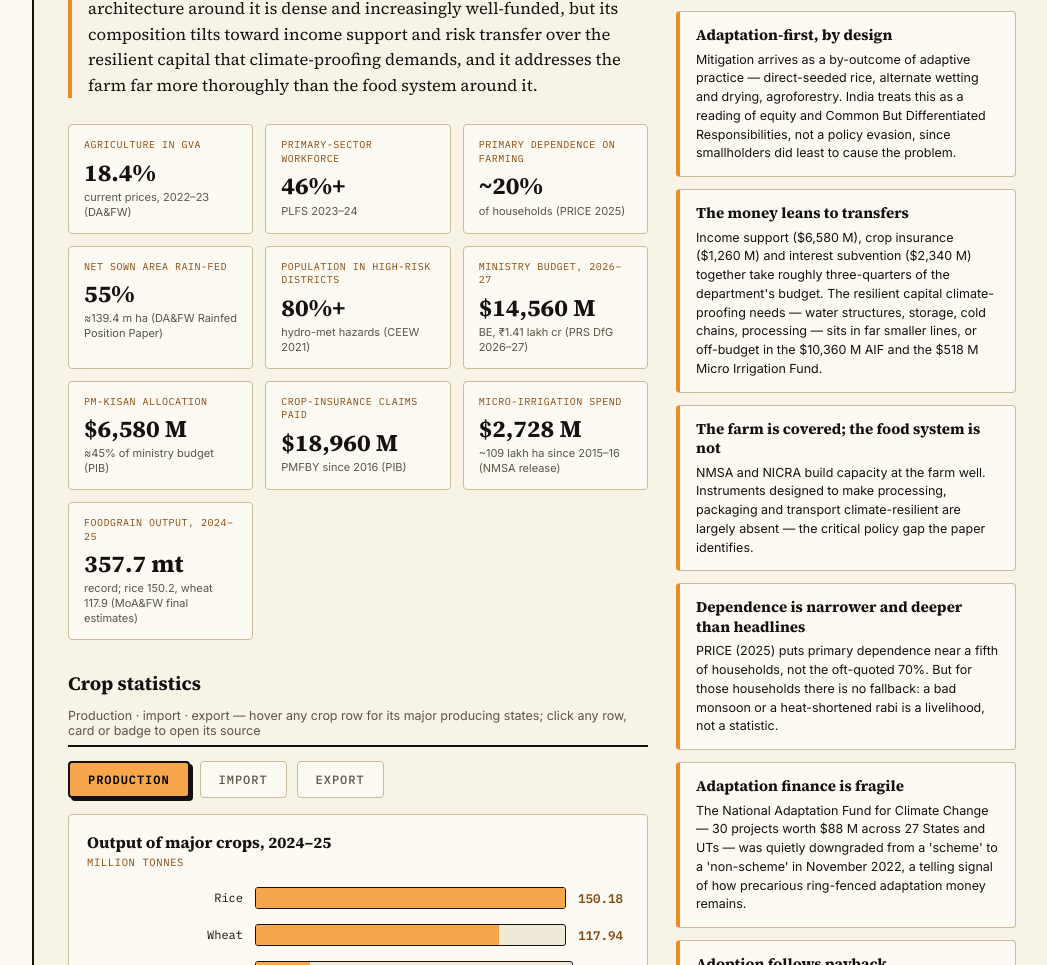
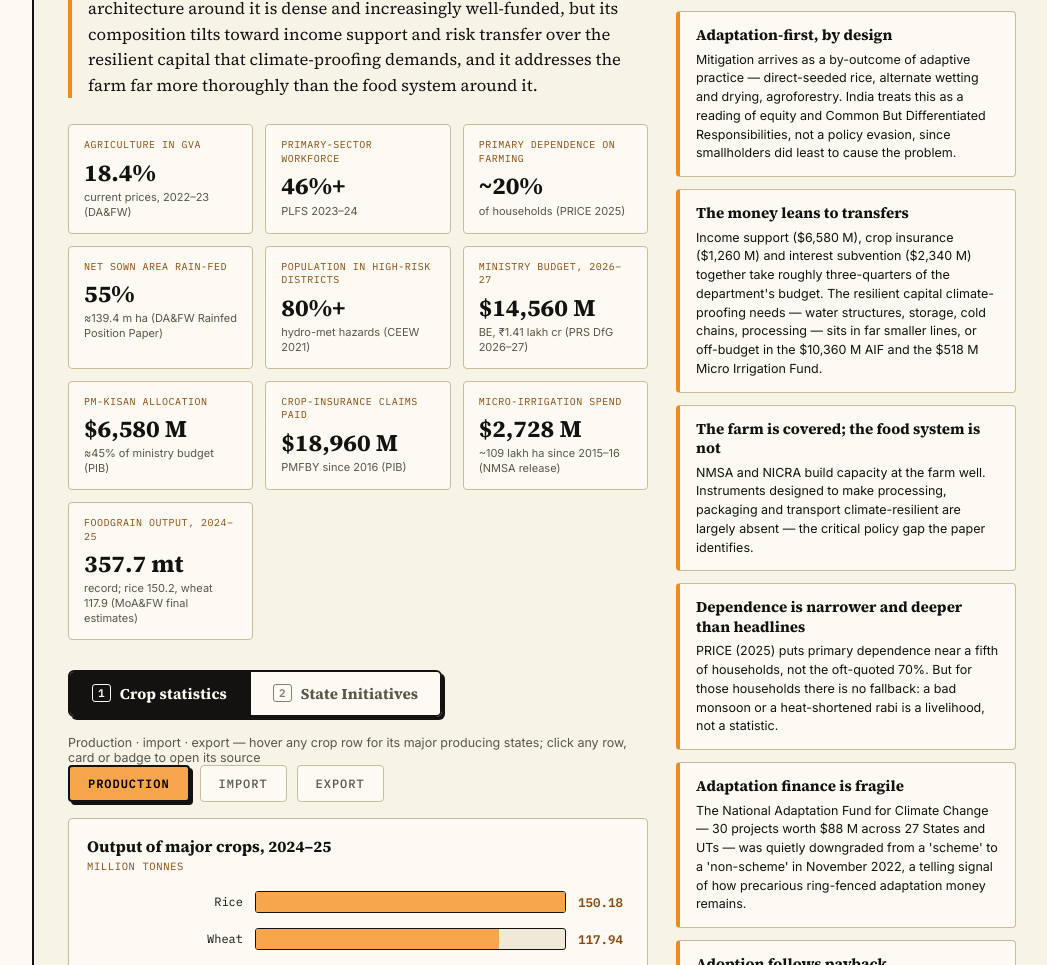
Before and after one commit to arkapyd/countries, a plain HTML site: page index.html in a window 1280 px wide. Shown: the part 206-1171 px from the top of the page, without its empty margins (230-1277 px from the left). Drawn offline with Linux system fonts and the light colour scheme.

Commit message:
Update index.html

```diff
--- a/index.html
+++ b/index.html
@@ -73,9 +73,20 @@
 
   .panel{margin-bottom:30px;}
   .panel.window + .panel.window{margin-top:8px;}
+  .window-sub{margin:0 0 14px;}
   .panel-head{display:flex;align-items:baseline;gap:12px;margin-bottom:14px;flex-wrap:wrap;border-bottom:2px solid var(--ink);padding-bottom:7px;}
   .panel-head h3{font-family:var(--font-display);font-size:19px;font-weight:700;margin:0;}
   .panel-sub{font-size:12.5px;color:var(--ink-soft);margin:0;}
+
+  /* window switcher — chunkier segmented control, distinct from tabs */
+  .window-switch{display:flex;gap:0;margin-bottom:18px;border:2px solid var(--ink);border-radius:6px;overflow:hidden;width:fit-content;max-width:100%;box-shadow:3px 3px 0 var(--ink);flex-wrap:wrap;}
+  .window-btn{font-family:var(--font-display);font-size:15px;font-weight:700;letter-spacing:.01em;padding:11px 22px;background:var(--eggshell-raised);color:var(--ink-soft);border:none;border-right:2px solid var(--ink);cursor:pointer;transition:background .16s ease,color .16s ease;display:flex;align-items:center;gap:9px;}
+  .window-switch .window-btn:last-child{border-right:none;}
+  .window-btn .win-num{font-family:var(--font-mono);font-size:11px;font-weight:600;border:1.5px solid currentColor;border-radius:3px;padding:1px 5px;opacity:.75;}
+  .window-btn:hover{background:var(--cream-orange);color:#000;}
+  .window-btn.active{background:var(--ink);color:var(--eggshell-raised);}
+  .window-btn.active .win-num{opacity:1;}
+  @media (max-width:520px){ .window-btn{flex:1;justify-content:center;padding:11px 12px;font-size:13.5px;} }
 
   /* tabs */
   .tab-row{display:flex;gap:10px;margin-bottom:16px;flex-wrap:wrap;}
@@ -234,6 +245,7 @@
       <div class="body-left">
         <p class="thesis" id="thesis"></p>
         <section class="kpi-strip" id="kpiStrip" aria-label="Summary indicators"></section>
+        <div class="window-switch" id="windowSwitch" role="tablist" aria-label="Windows"></div>
         <div id="windowsHost"></div>
       </div>
 
@@ -296,7 +308,7 @@
     } catch (e) {}
   }
   document.addEventListener("click", function (e) {
-    if (e.target.closest(".country-row, .kpi-card, .insight-card, .trade-card, .chart-card, .tab-btn, .rank-badge, .crop-bar-line, .crop-states a, .chart-src a, .sound-toggle, .glossary-btn, .gloss-item")) tick();
+    if (e.target.closest(".country-row, .kpi-card, .insight-card, .trade-card, .chart-card, .tab-btn, .window-btn, .rank-badge, .crop-bar-line, .crop-states a, .chart-src a, .sound-toggle, .glossary-btn, .gloss-item")) tick();
   });
   $("soundToggle").addEventListener("click", function () {
     soundOn = !soundOn;
@@ -427,6 +439,7 @@
 
   // remembers the active tab per window, keyed by window id
   var activeTabByWindow = {};
+  var activeWindowId = null;
 
   function getWindows(c) {
     if (c.windows && c.windows.length) return c.windows;
@@ -435,17 +448,37 @@
   }
 
   function renderWindows(c) {
+    var wins = getWindows(c);
+    var sw = $("windowSwitch");
     var host = $("windowsHost");
+    sw.innerHTML = "";
     host.innerHTML = "";
-    getWindows(c).forEach(function (win) { host.appendChild(buildWindow(c, win)); });
+    if (!wins.length) return;
+    if (!activeWindowId || !wins.some(function (w) { return w.id === activeWindowId; })) {
+      activeWindowId = wins[0].id;
+    }
+    sw.style.display = wins.length > 1 ? "" : "none";
+
+    wins.forEach(function (win, i) {
+      var b = el("button", "window-btn" + (win.id === activeWindowId ? " active" : ""),
+        '<span class="win-num">' + (i + 1) + '</span><span>' + esc(win.heading || "") + '</span>');
+      b.setAttribute("role", "tab");
+      b.setAttribute("aria-selected", win.id === activeWindowId ? "true" : "false");
+      b.addEventListener("click", function () {
+        if (activeWindowId === win.id) return;
+        activeWindowId = win.id;
+        renderWindows(c);
+      });
+      sw.appendChild(b);
+    });
+
+    var active = wins.filter(function (w) { return w.id === activeWindowId; })[0];
+    host.appendChild(buildWindow(c, active));
   }
 
   function buildWindow(c, win) {
     var section = el("section", "panel window");
-    var head = el("div", "panel-head",
-      '<h3>' + esc(win.heading || "") + '</h3>' +
-      (win.sub ? '<p class="panel-sub">' + esc(win.sub) + '</p>' : ''));
-    section.appendChild(head);
+    if (win.sub) section.appendChild(el("p", "panel-sub window-sub", esc(win.sub)));
 
     var tabs = win.tabs || [];
     var row = el("div", "tab-row");
@@ -538,6 +571,7 @@
     if (!c) return;
     activeCode = code;
     activeTabByWindow = {};
+    activeWindowId = null;
     $("activeRegion").textContent = c.region || "";
     $("activeName").textContent = c.name || "";
     $("activeSub").textContent = c.subtitle || "";
```
